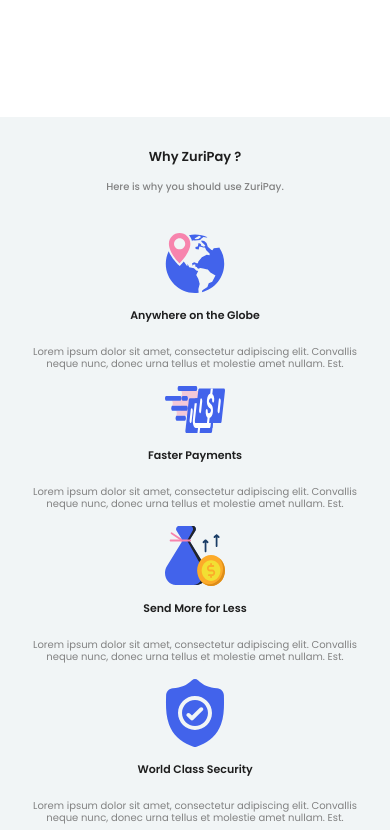
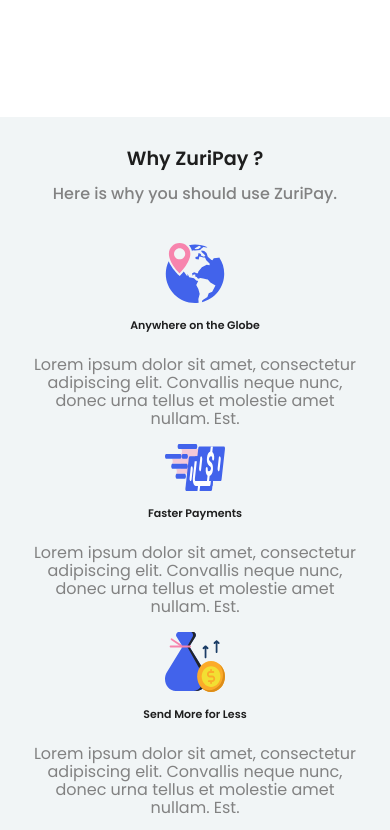
Before and after one commit to dazeign/Payment-Landing, a plain HTML site: page index.html in a window 390 px wide. Shown: the part 1101-1931 px from the top of the page. Drawn offline with nearby package versions, Linux system fonts and the light colour scheme.

Commit message:
Yeah yeah

```diff
--- a/css/main.css
+++ b/css/main.css
@@ -409,8 +409,8 @@ ul.navbar-nav:first-of-type > li {
   section > h3,
   #payments h4,
   #payments h5 {
-    font-size: 0.813em;
-    line-height: 16px;
+    font-size: 1.2em;
+    line-height: 20px;
   }
   section > p,
   .offer-item p,
@@ -418,8 +418,8 @@ ul.navbar-nav:first-of-type > li {
   #operations h4,
   #reviews .card-text,
   .footer-links a {
-    font-size: 0.625em;
-    line-height: 12px;
+    font-size: 1em;
+    line-height: 18px;
   }
   .offer-item svg {
     width: 40px;
```
